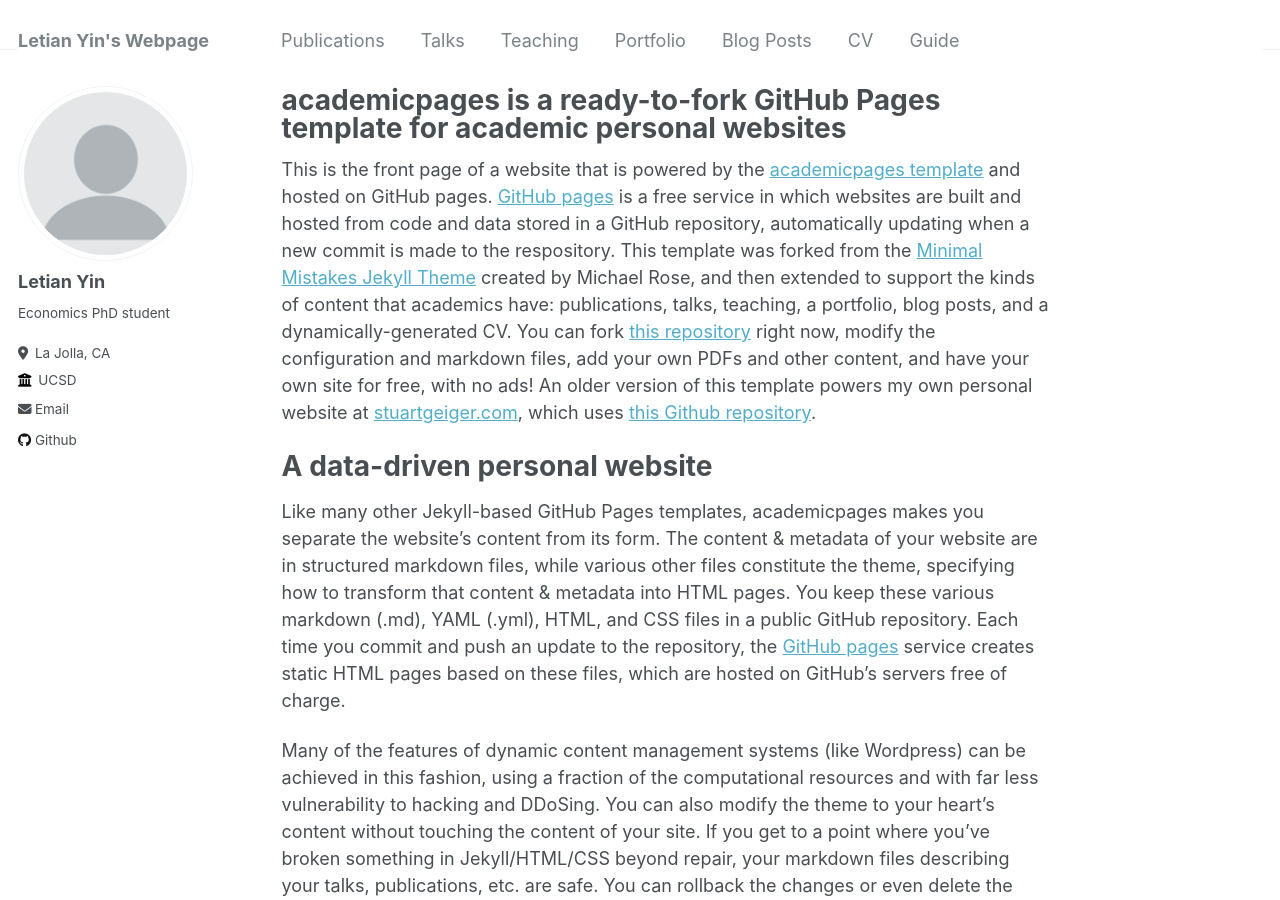
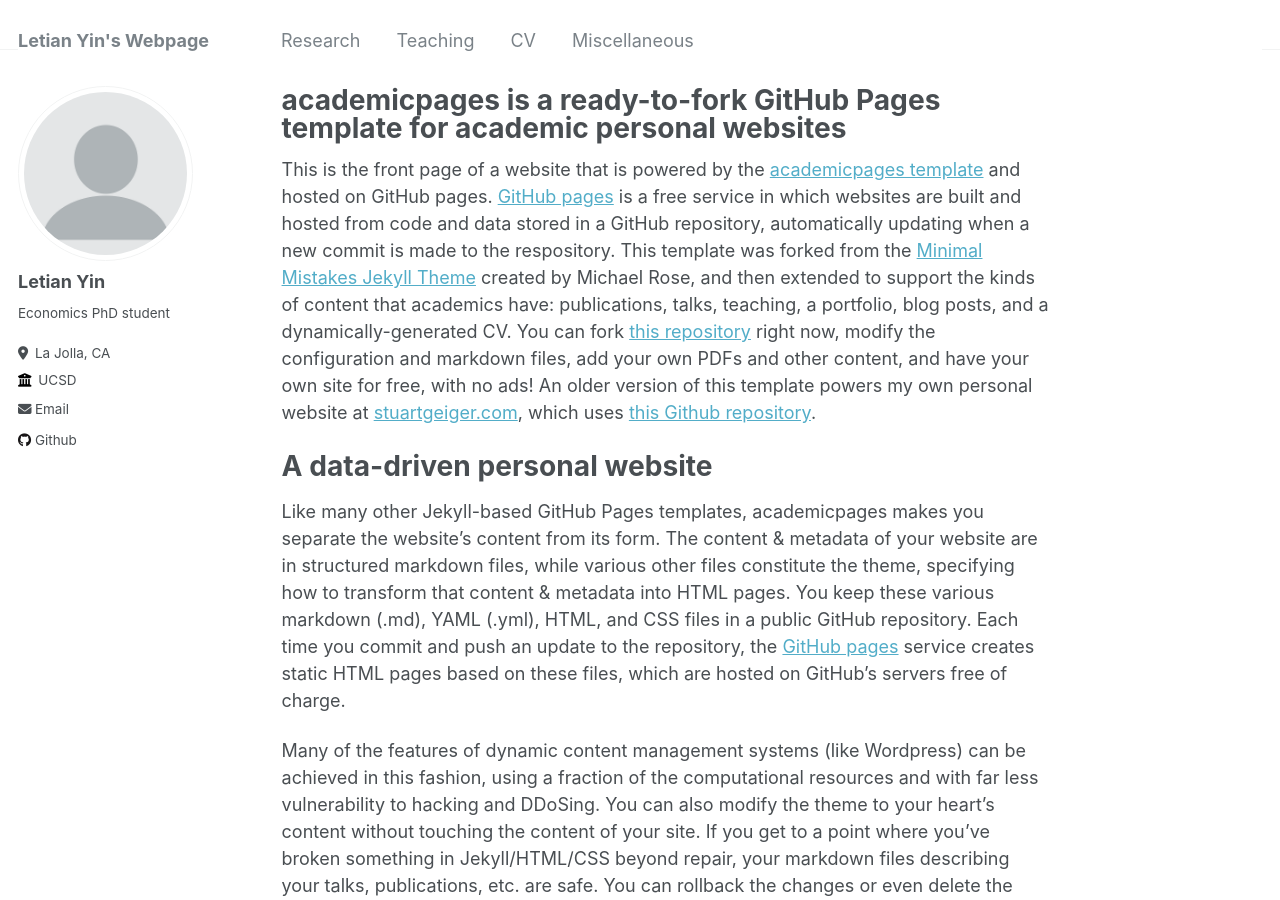
Before and after one commit to letian-yin/letian-yin.github.io, a Jekyll site: the page built from _pages/about.md, in a window 1280 px wide and 900 px high. Built offline with Jekyll 4.4.1, drawn with Linux system fonts in a browser that asks for light colours.

Commit message:
Update navigation.yml

```diff
--- a/_data/navigation.yml
+++ b/_data/navigation.yml
@@ -1,22 +1,13 @@
 # main links links
 main:
-  - title: "Publications"
-    url: /publications/
-
-  - title: "Talks"
-    url: /talks/
+  - title: "Research"
+    url: /research/
 
   - title: "Teaching"
     url: /teaching/
 
-  - title: "Portfolio"
-    url: /portfolio/
-
-  - title: "Blog Posts"
-    url: /year-archive/
-
   - title: "CV"
     url: /cv/
 
-  - title: "Guide"
-    url: /markdown/
+  - title: "Miscellaneous"
+    url: /Miscellaneous/
```
